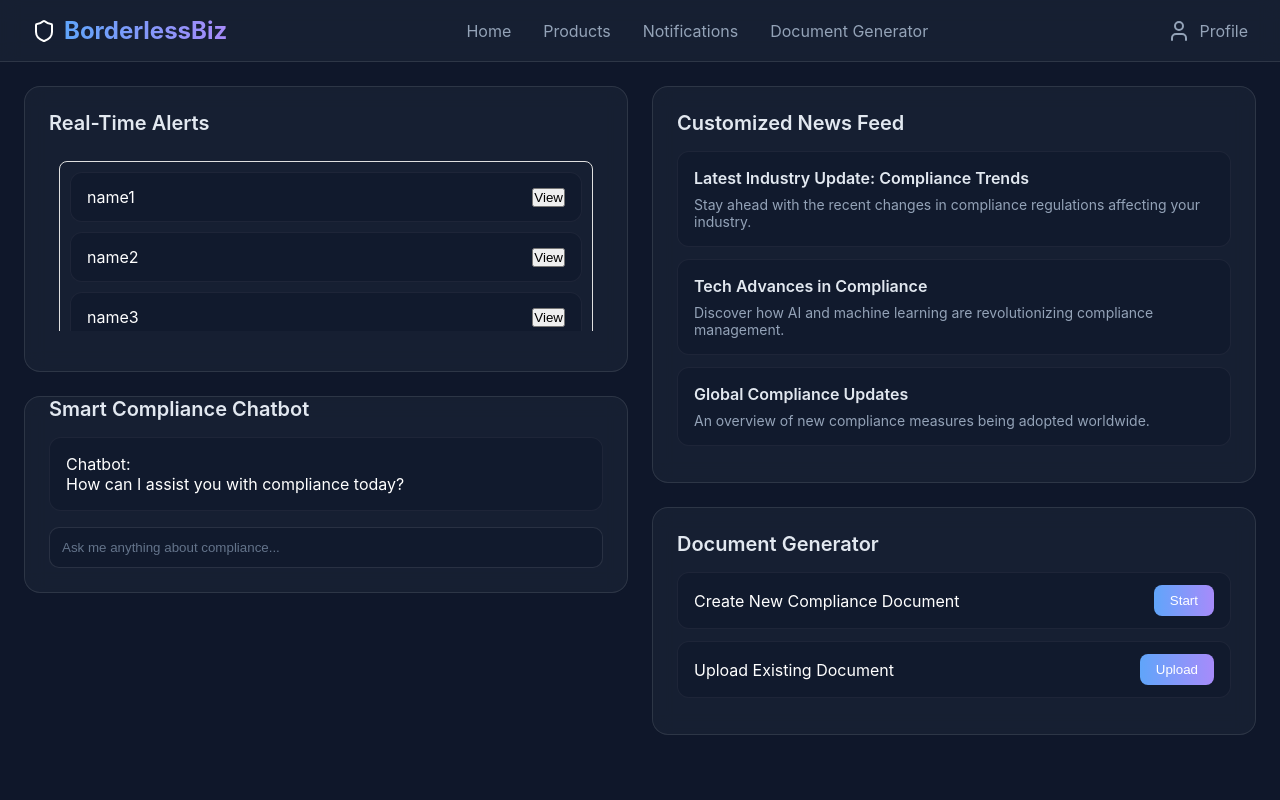
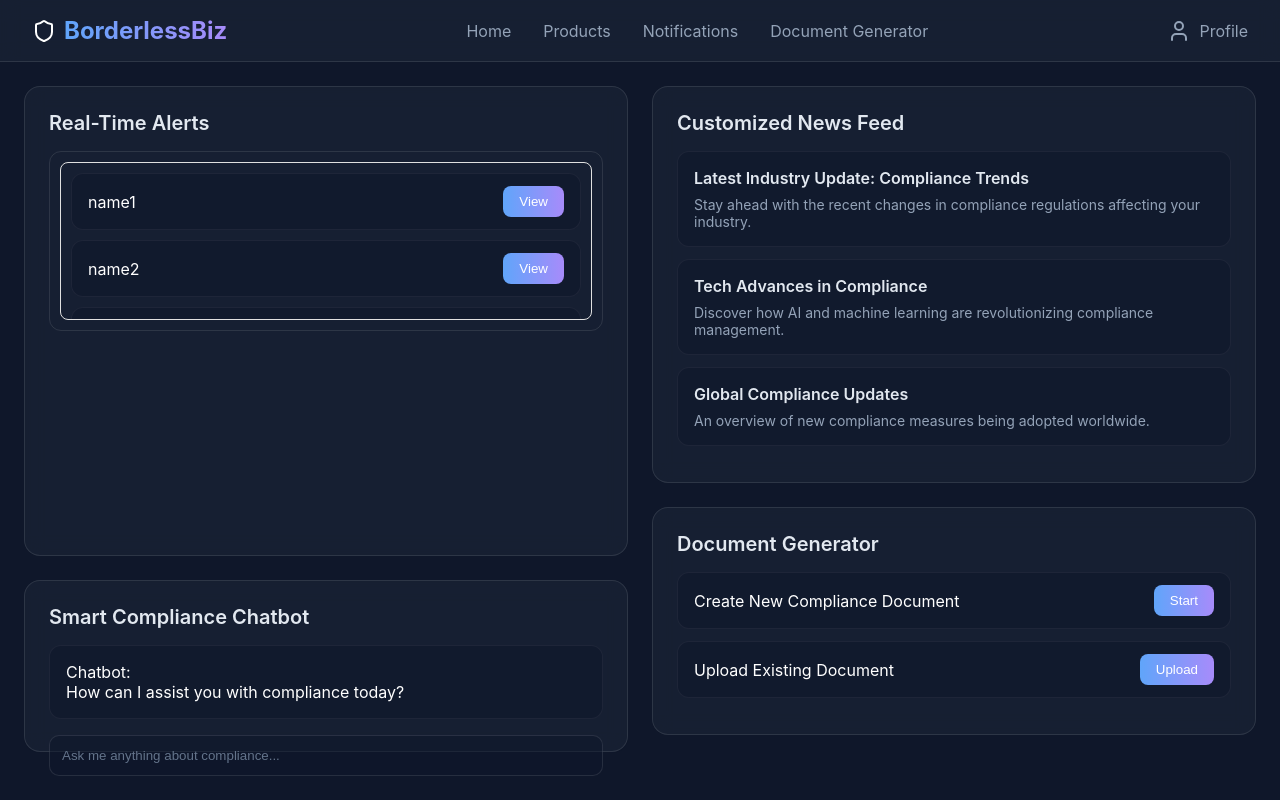
Before and after one commit to Gauravpadam/SPxT, a React (Create React App) app in the folder frontend/: page /dashboard in a window 1280 px wide. Built offline with nearby package versions, Linux system fonts and the light colour scheme.

Commit message:
Frontend22 (#15)
* Dashboard

* dashboard2

* chnage

---------

Co-authored-by: tirpude <shreyash.tirpude@here.com>
Co-authored-by: yashKoyande <84766856+yashKoyande@users.noreply.github.com>

```diff
--- a/frontend/src/components/Dashboard.css
+++ b/frontend/src/components/Dashboard.css
@@ -16,6 +16,7 @@ body {
   font-family: -apple-system, BlinkMacSystemFont, 'Segoe UI', Roboto, sans-serif;
 }
 
+/* App Container */
 .app-container {
   height: 100vh; /* Use viewport height */
   background-color: #0f172a;
@@ -92,7 +93,7 @@ body {
   overflow: hidden; /* Prevent side columns from scrolling */
 }
 
-/* Common Section Styles */
+/* Section Styles */
 .section {
   background-color: rgba(30, 41, 59, 0.5);
   backdrop-filter: blur(10px);
@@ -116,15 +117,18 @@ body {
   display: flex;
   flex-direction: column;
   overflow: hidden;
-  height: auto; /* Adjust based on content */
+  height: 100%; /* Ensure full height of the section */
 }
 
 .alerts-container {
-  overflow-y: auto; /* Enable scrolling */
-  max-height: 180px; /* Set a limit for alerts container height */
+  overflow-y: auto; /* Enable vertical scrolling */
+  max-height: calc(3 * 60px); /* Adjust height to show 3 items */
+  display: flex;
+  flex-direction: column;
+  border: 1px solid rgba(255, 255, 255, 0.1);
+  border-radius: 12px;
   padding: 10px;
-  flex-grow: 1; /* Allow container to fill available space */
-  margin-bottom: 1rem; /* Add spacing below */
+
 }
 
 .alert-item {
@@ -159,6 +163,20 @@ body {
   background: linear-gradient(90deg, #3B82F6, #8B5CF6);
 }
 
+.view-btn {
+  background: linear-gradient(90deg, #60A5FA, #A78BFA);
+  color: white;
+  border: none;
+  border-radius: 8px;
+  padding: 0.5rem 1rem;
+  cursor: pointer;
+  transition: opacity 0.3s ease;
+}
+
+.view-btn:hover {
+  opacity: 0.9;
+}
+
 /* News Section */
 .news-section {
   display: flex;
@@ -191,14 +209,19 @@ body {
 }
 
 /* Chatbot Section */
+.smart-compliance-chatbot-container {
+  display: flex;
+  flex-direction: column;
+  height: auto;
+  margin-top: 1.5rem;
+}
+
 .chatbot-section {
   display: flex;
   flex-direction: column;
-  margin-top: 0; /* Remove unnecessary space above */
-  padding-top: 0; /* Align with adjacent sections */
-  flex-shrink: 0; /* Prevent it from shrinking */
+  justify-content: space-between; /* Space elements evenly */
+  height: 25%; /* Set the proportionate height */
 }
-
 .chatbot-message {
   background-color: rgba(15, 23, 42, 0.5);
   padding: 1rem;
@@ -228,11 +251,6 @@ body {
 
 /* Document Generator Section */
 .generator-section {
-  display: flex;
-  flex-direction: column;
-}
-
-.generator-container {
   display: flex;
   flex-direction: column;
 }
```
